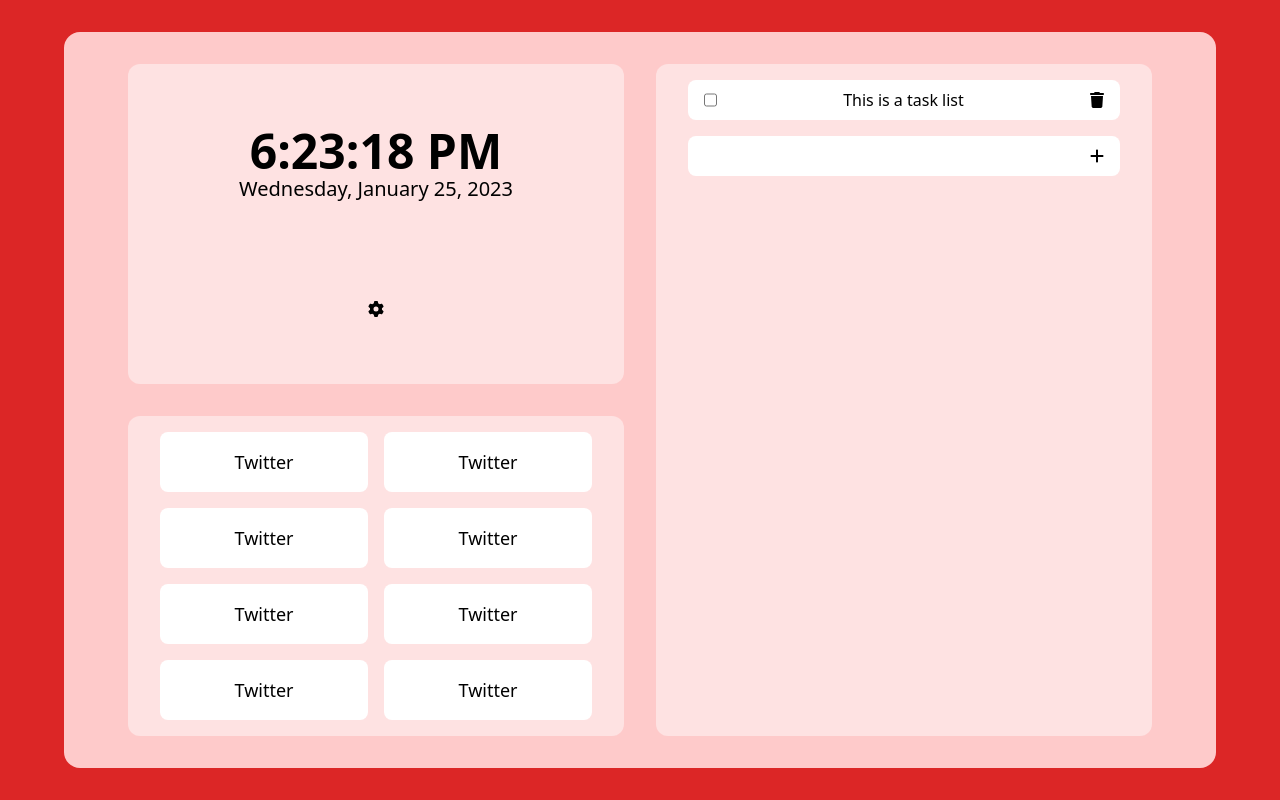
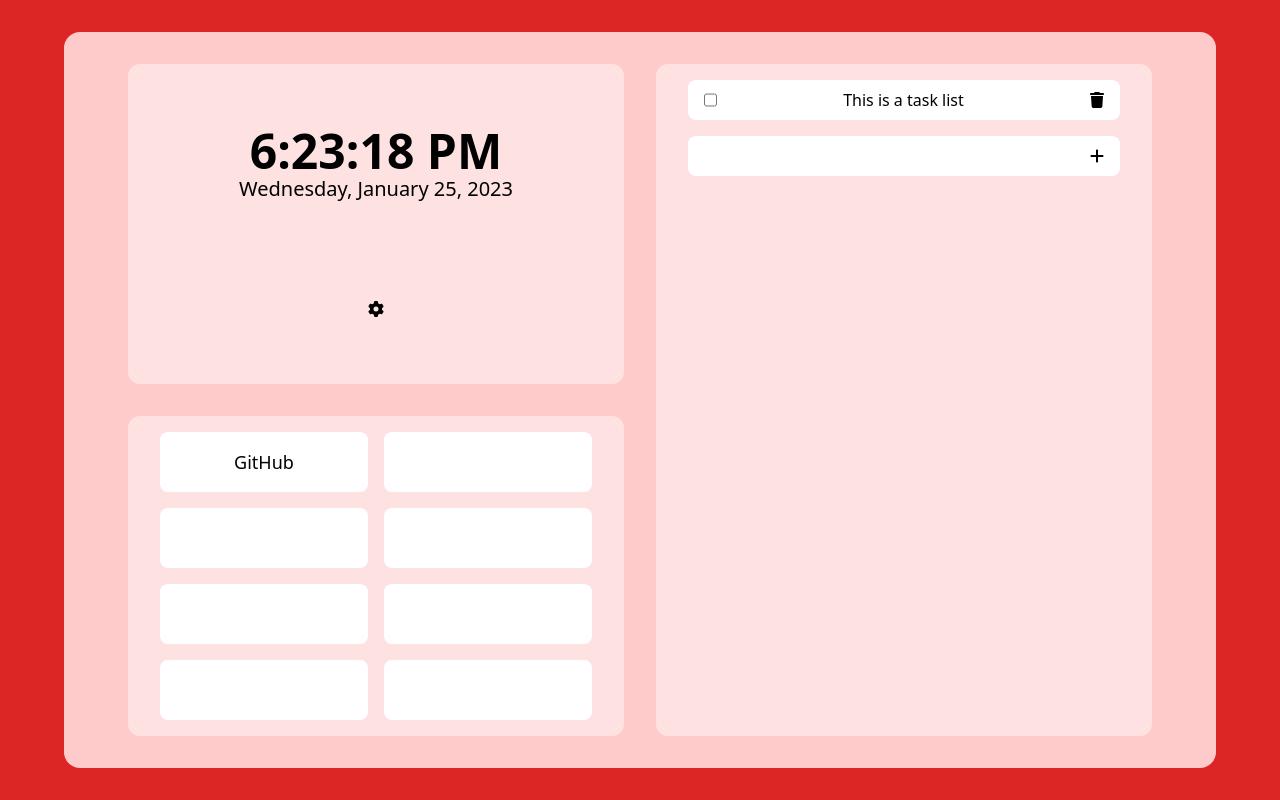
Before and after one commit to atklenner/homepage, a React (Vite) app: page / in a window 1280 px wide. Built offline with nearby package versions, Linux system fonts and the light colour scheme; no server answers.

Commit message:
links are now read from localStorage

```diff
--- a/src/App.jsx
+++ b/src/App.jsx
@@ -4,10 +4,12 @@
 import {useState} from "react";
 import LinkSettings from "./components/LinkSettings";
 import GeneralSettings  from "./components/GeneralSettings";
+import { LinksProvider } from "./context/LinksContext";
 function App() {
   const [viewSettings, setViewSettings] = useState(false);
 
   return (
+    <LinksProvider>
     <div className="flex justify-center items-center h-screen bg-red-600 px-8 md:px-16 2xl:px-32 py-4 md:py-8 2xl:py-16">
       <div className="flex justify-center items-center h-full w-full bg-red-200 rounded-2xl px-8 md:px-16 2xl:px-32 py-4 md:py-8 2xl:py-16">
         <div className="grid lg:grid-cols-2 lg:grid-rows-4 gap-8 2xl:gap-16 h-full w-full">
@@ -17,6 +19,7 @@
         </div>
       </div>
     </div>
+    </LinksProvider>
   )
 }
 
--- a/src/components/Link.jsx
+++ b/src/components/Link.jsx
@@ -2,11 +2,11 @@
 import {faEllipsisVertical} from "@fortawesome/free-solid-svg-icons";
 import Block from "./Block";
 
-function Link() {
+function Link({ url, text }) {
   return (
     <Block>
-      <a href="https://www.twitter.com" className="h-full w-full flex justify-center items-center text-lg font-medium" target="_blank">
-        Twitter
+      <a href={url} className="h-full w-full flex justify-center items-center text-lg font-medium" target="_blank">
+        {text}
       </a>
     </Block>
   )
--- a/src/components/LinkList.jsx
+++ b/src/components/LinkList.jsx
@@ -1,16 +1,14 @@
+import { useLinks } from "../context/LinksContext";
 import Link from "./Link";
 
 function LinkList() {
+  const links = useLinks();
+
   return (
     <>
-      <Link />
-      <Link />
-      <Link />
-      <Link />
-      <Link />
-      <Link />
-      <Link />
-      <Link />
+      {links.map(link => {
+        return <Link key={link.id} url={link.url} text={link.text} />
+      })}
     </>
   )
 }
```
